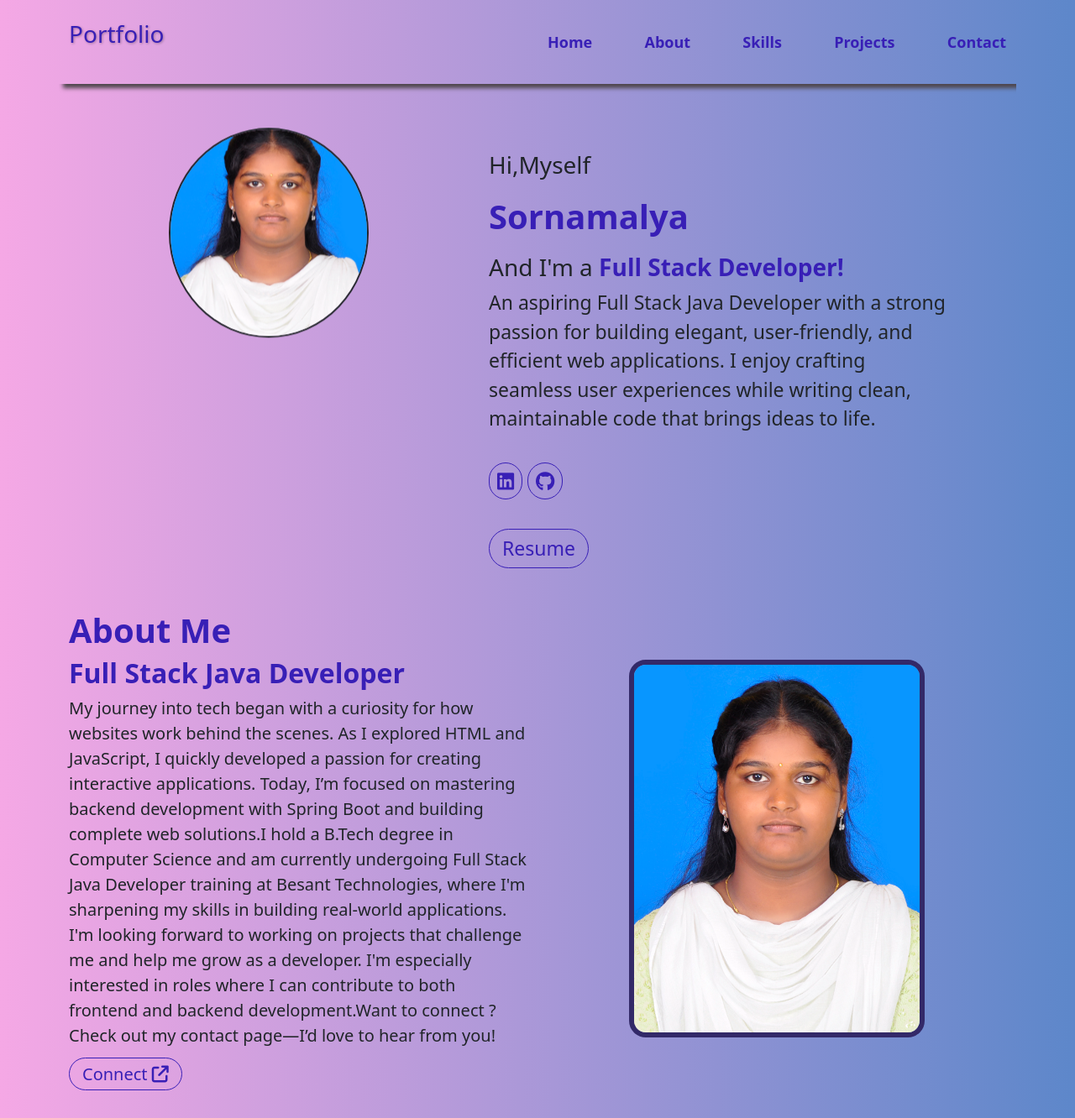
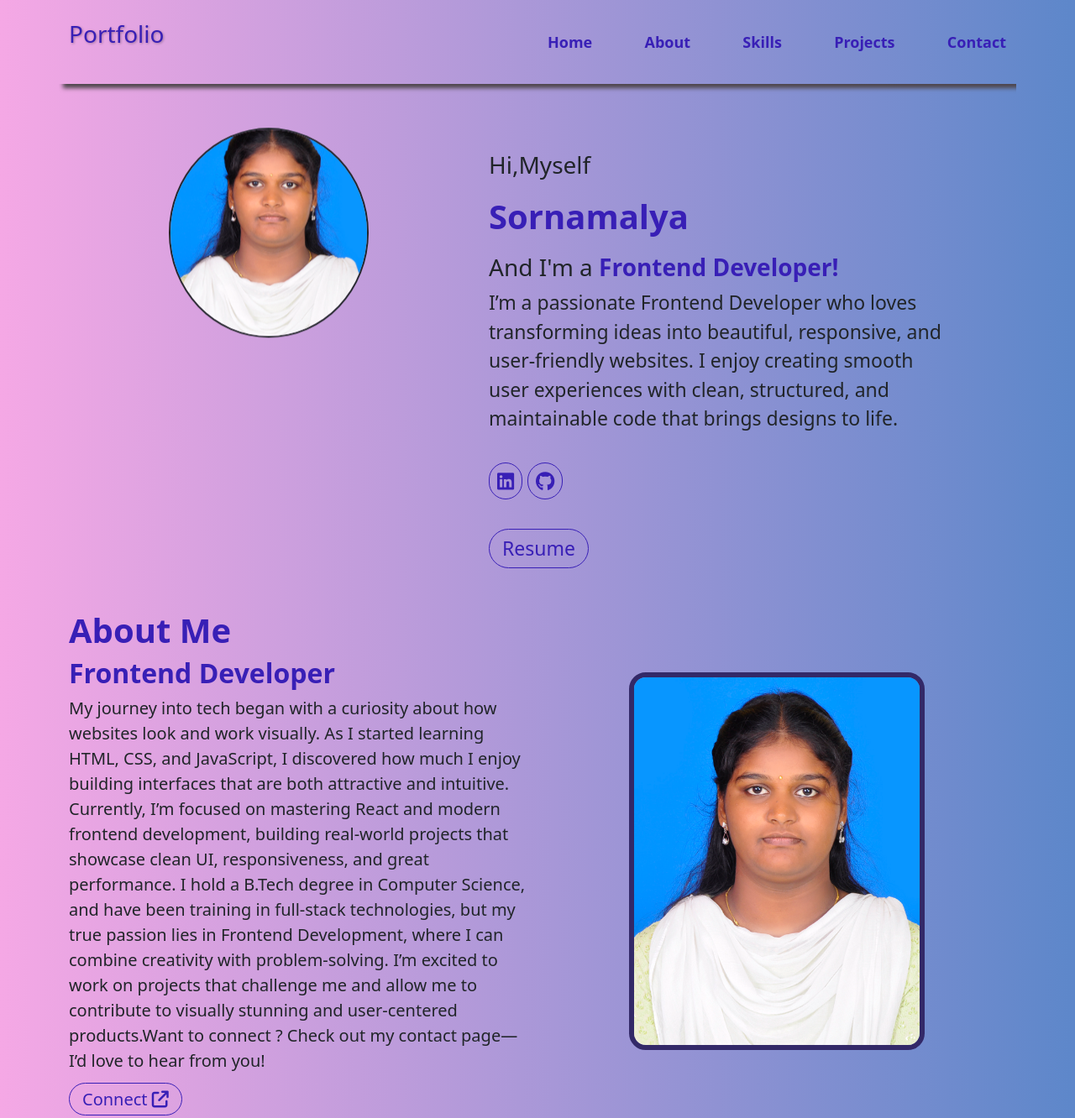
Before and after one commit to Sornamalya/portfolio, a plain HTML site: page index.html in a window 1280 px wide. Shown: the top 1332 px of the page at 84% size. Drawn offline with nearby package versions, Linux system fonts and the light colour scheme.

Commit message:
Updated UI or fixed bug

```diff
--- a/index.html
+++ b/index.html
@@ -48,8 +48,8 @@
             </div>
              <div class="col-12 col-xl-6 slide-in-right" >
                 <h3 style="margin-top: 20px;">Hi,Myself <h1 style="margin-top: 20px;">Sornamalya</h1></h3>
-                <h3 style="margin-top: 20px;" class="typewriter">And I'm a <span >Full Stack Developer!</span></h3>
-                <p>An aspiring Full Stack Java Developer with a strong passion for building elegant, user-friendly, and efficient web applications. I enjoy crafting seamless user experiences while writing clean, maintainable code that brings ideas to life.</p>
+                <h3 style="margin-top: 20px;" class="typewriter">And I'm a <span >Frontend Developer!</span></h3>
+                <p>I’m a passionate Frontend Developer who loves transforming ideas into beautiful, responsive, and user-friendly websites. I enjoy creating smooth user experiences with clean, structured, and maintainable code that brings designs to life.</p>
                 <div style="margin-top: 40px;">
 
                     <a href="https://www.linkedin.com/in/sornamalya-l-015703228" target="_blank" id="soc-icon"><i class="fa-brands fa-linkedin" ></i></a>
@@ -66,10 +66,12 @@
             <div class="col abt-head slide-in-left">
                     <h1>About Me</h2>
                 <div class="abt-text">
-                    <h2>Full Stack Java Developer</h2>
+                    <h2>Frontend Developer</h2>
 
-                     <p>My journey into tech began with a curiosity for how websites work behind the scenes. As I explored HTML and JavaScript, I quickly developed a passion for creating interactive applications. Today, I’m focused on mastering backend development with Spring Boot and building complete web solutions.I hold a B.Tech degree in Computer Science and am currently undergoing Full Stack Java Developer training at Besant Technologies, where I'm sharpening my skills in building real-world applications.
-                     I'm looking forward to working on projects that challenge me and help me grow as a developer. I'm especially interested in roles where I can contribute to both frontend and backend development.Want to connect ? Check out my contact page—I’d love to hear from you!</p>
+                     <p>My journey into tech began with a curiosity about how websites look and work visually. As I started learning HTML, CSS, and JavaScript, I discovered how much I enjoy building interfaces that are both attractive and intuitive.
+                   Currently, I’m focused on mastering React and modern frontend development, building real-world projects that showcase clean UI, responsiveness, and great performance.
+                  I hold a B.Tech degree in Computer Science, and have been training in full-stack technologies, but my true passion lies in Frontend Development, where I can combine creativity with problem-solving.
+           I’m excited to work on projects that challenge me and allow me to contribute to visually stunning and user-centered products.Want to connect ? Check out my contact page—I’d love to hear from you!</p>
                      <a href="#contact" class="btn-link" style="background: transparent;">Connect <i class="fa-solid fa-arrow-up-right-from-square"></i></a>
 
 
```
